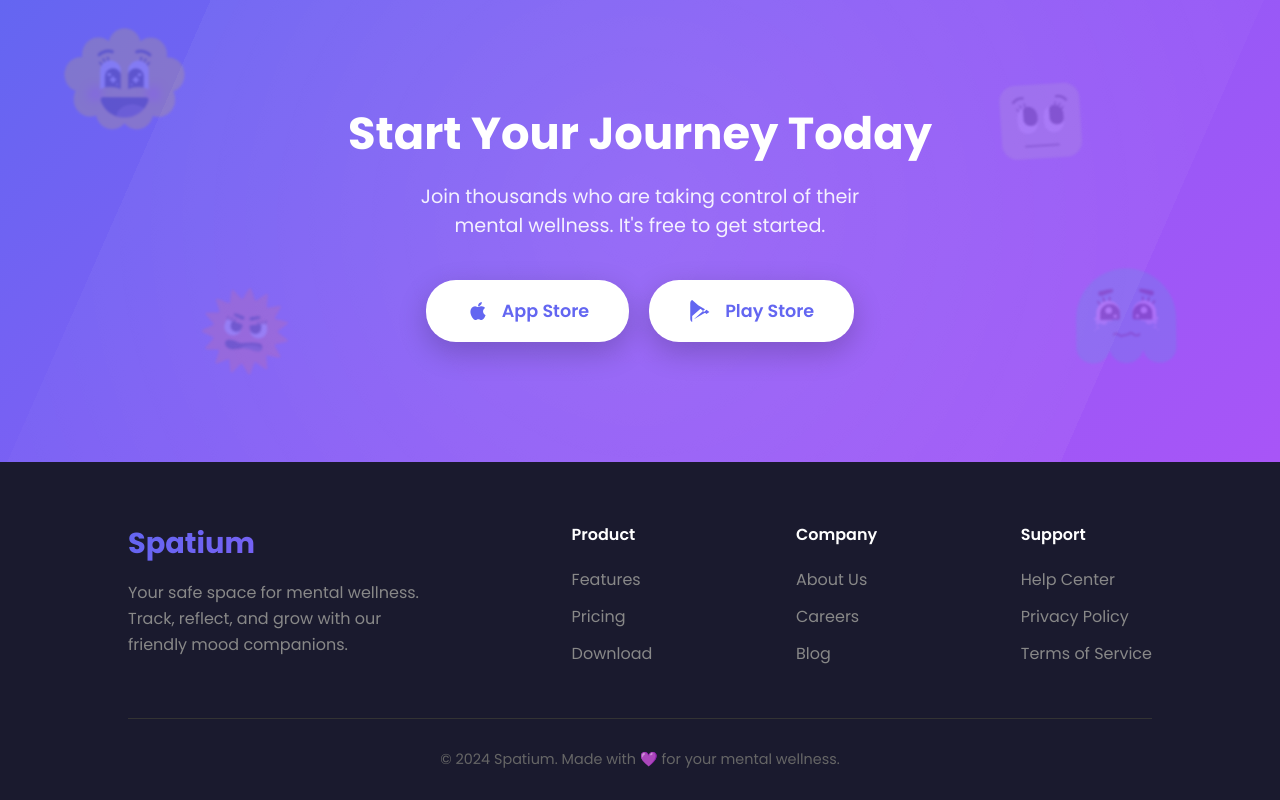
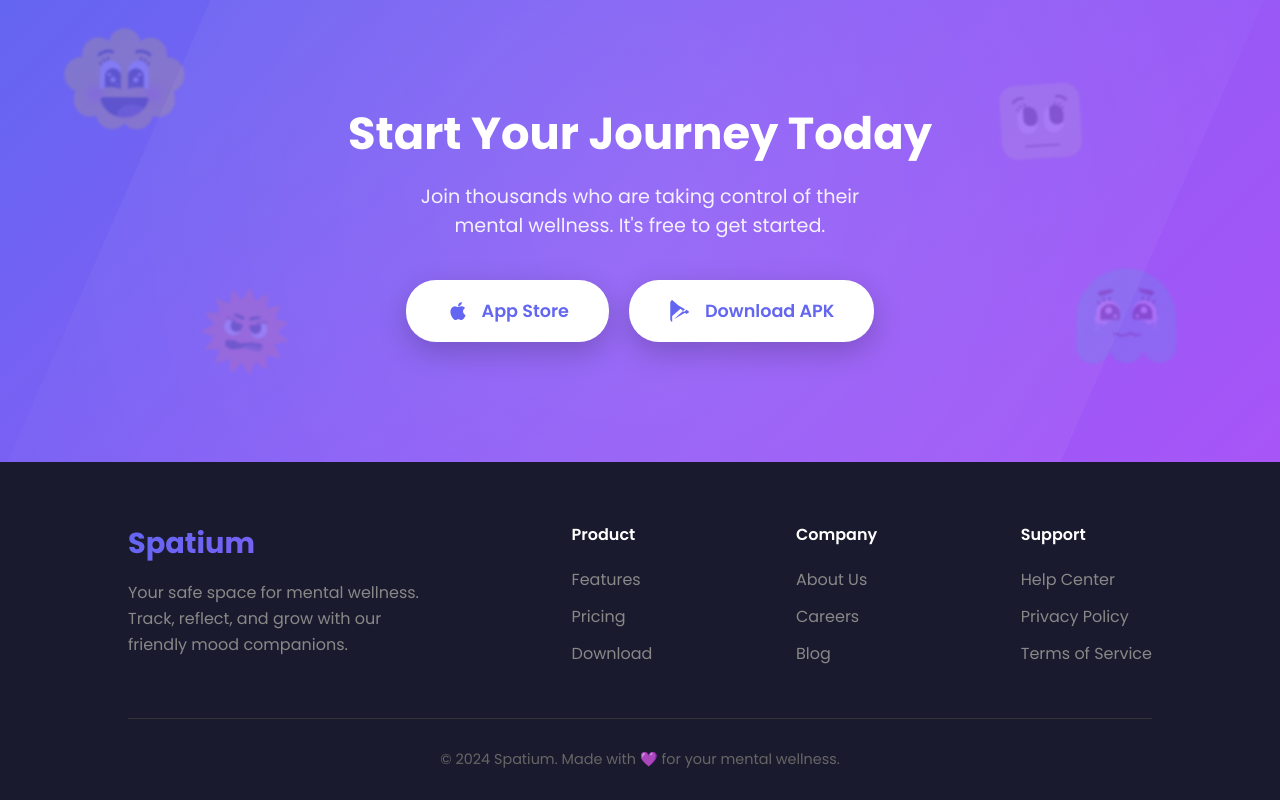
Before and after one commit to DeepSyyy/spatium-landing-page, a plain HTML site: page index.html in a window 1280 px wide. Shown: the part 3479-4279 px from the top of the page. Drawn offline with Linux system fonts and the light colour scheme.

Commit message:
bug: url download hilang

```diff
--- a/index.html
+++ b/index.html
@@ -1322,13 +1322,16 @@
             </svg>
             App Store
           </a>
-          <a href="#" class="btn-download">
+          <a
+            href="https://drive.google.com/uc?export=download&id=1ZtRC72jxTqJLBy4ScElMn50bnh8T7Ds2"
+            class="btn-download"
+          >
             <svg viewBox="0 0 24 24" fill="currentColor">
               <path
                 d="M3.18 23.04c-.63-.18-1.12-.59-1.46-1.22-.34-.64-.48-1.38-.48-2.23V4.41c0-.85.14-1.59.48-2.23.34-.63.83-1.04 1.46-1.22l9.2 8.04-9.2 8.04zm14.3-8.04l-2.4-2.1 2.4-2.1 2.9 2.1-2.9 2.1zm-3.48-3.04L4.89 3.8l11.12 6.42-2.01 1.74zM4.89 20.2l9.11-8.16 2.01 1.74-11.12 6.42z"
               />
             </svg>
-            Play Store
+            Download APK
           </a>
         </div>
       </div>
```
